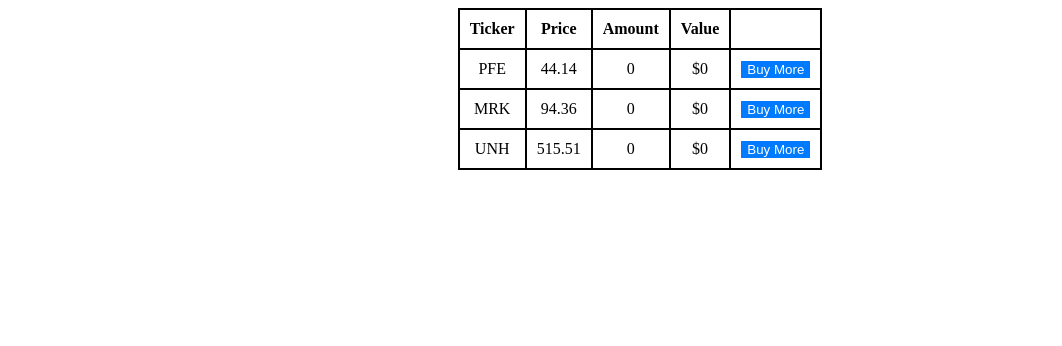
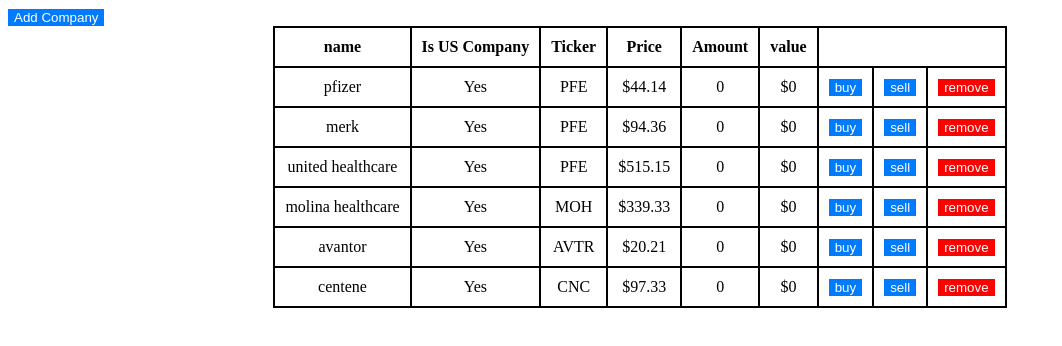
Before and after one commit to jopro275/interactive-stock, a plain HTML site: page index.html in a window 1280 px wide. Shown: the whole page, without its empty margins (0-1062 px from the left). Drawn offline with Linux system fonts and the light colour scheme.

Commit message:
added a remove and sell button

```diff
--- /dev/null
+++ b/companeis.js
@@ -0,0 +1,50 @@
+//data - is an array of objects
+let companies = [
+	{
+	name: 'pfizer',
+	isUsComapny: true,
+	ticker: 'PFE',
+	price: 44.14,
+	amount: 0,
+	value: 0
+},
+{
+	name: 'merk',
+	isUsComapny: true,
+	ticker: 'PFE',
+	price: 94.36,
+	amount: 0,
+	value: 0
+},
+{
+	name: 'united healthcare',
+	isUsComapny: true,
+	ticker: 'PFE',
+	price: 515.15,
+	amount: 0,
+	value: 0
+},
+{
+	name: 'molina healthcare',
+	isUsComapny: true,
+	ticker: 'MOH',
+	price: 339.33,
+	amount: 0,
+	value: 0
+},
+{
+	name: 'avantor',
+	isUsComapny: true,
+	ticker: 'AVTR',
+	price: 20.21,
+	amount: 0,
+	value: 0
+},
+{
+	name: 'centene',
+	isUsComapny: true,
+	ticker: 'CNC',
+	price: 97.33,
+	amount: 0,
+	value: 0
+}];
--- a/index.html
+++ b/index.html
@@ -1,52 +1,39 @@
 <!DOCTYPE html>
 <html lang="en">
+
 <head>
   <meta charset="UTF-8" />
   <meta name="viewport" content="width=device-width, initial-scale=1.0" />
   <title>Stocks</title>
-	<script src="script.js"></script>
   <link rel="stylesheet" href="style.css">
+
+  <script src="companeis.js"></script>
 </head>
+
 <body>
+  <button class="btn btn-success" onclick="showAddCompanyForm()">Add Company</button>
+  <form name="addCompanyForm" id="addCompanyForm" style="display: none;">
+    <input type="text" placeholder="Company Name" name="name"></input>
+    <input type="checkbox" name="isUsCompany" id="isUsCompany"></input>
+    <label for="isUsCompany">Is US Company</label>
+    <input type="text" name="ticker" placeholder="Ticker"></input>
+    <input type="number" placeholder="Company Price" name="price"></input>
+    <button type="button" onclick="submitForm()" id="submit_btn">Submit</button>
+  </form>
   <table>
     <thead>
       <tr>
+        <th>name</th>
+        <th>Is US Company</th>
         <th>Ticker</th>
         <th>Price</th>
         <th>Amount</th>
-          <th>Value</th>
-          <th></th>
+        <th>value</th>
       </tr>
     </thead>
-      <tbody>
-        <tr>
-          <td>PFE</td>
-          <td>44.14</td>
-          <td id="amountPfe">0</td>
-          <td id="valuePfe">$0</td>
-          <td>
-            <button onclick="buyStock(0)">Buy More</button>
-          </td>
-        </tr>
-		<tr>
-			<td>MRK</td>
-			<td>94.36</td>
-			<td id="amountMrk">0</td>
-			<td id="valueMrk">$0</td>
-			<td>
-			  <button onclick="buyStock(1)">Buy More</button>
-			</td>
-		  </tr>
-		  <tr>
-			<td>UNH</td>
-			<td>515.51</td>
-			<td id="amountUnh">0</td>
-			<td id="valueUnh">$0</td>
-			<td>
-			  <button onclick="buyStock(2)">Buy More</button>
-			</td>
-		  </tr>
-      </tbody>
+    <tbody id="table-body"></tbody>
   </table>
+  <script src="script.js"></script>
 </body>
+
 </html>
--- a/script.js
+++ b/script.js
@@ -1,45 +1,116 @@
-let companies = [
-	{
-		ticker: "PFE",
-		amount: 0,
-		price: 44.14,
-		value: 0,
-	},
-	{
-		ticker: "MRK",
-		amount: 0,
-		price: 94.36,
-		value: 0,
-	},
-	{
-		ticker: "UNH",
-		amount: 0,
-		price: 515.51,
-		value: 0,
-	},
-];
+function generateTable() {
+	let tableBodyElement = document.getElementById('table-body');
+	tableBodyElement.innerHTML = null;
 
-let stockAmount;
+	for (let i = 0; i < companies.length; i++) {
+		var company = companies[i];
+		var trElement = document.createElement('tr');
 
-function generateTable() {
-    document.getElementById('amountPfe').innerHTML = companies[0].amount;
-	document.getElementById('amountMrk').innerHTML = companies[1].amount;
-    document.getElementById('amountUnh').innerHTML = companies[2].amount;
+		createAndAppendTd(trElement, company.name);
+		createAndAppendTd(trElement, company.isUsComapny ? 'Yes' : 'No');
+		createAndAppendTd(trElement, company.ticker.toUpperCase());
+		createAndAppendTd(trElement, `$${company.price}`);
+		createAndAppendTd(trElement, company.amount);
+		createAndAppendTd(trElement, `$${company.value}`);
 
-	document.getElementById('valuePfe').innerHTML = `$${companies[0].price * companies[0].amount}`;
-    document.getElementById('valueMrk').innerHTML = `$${companies[1].price * companies[1].amount}`;
-    document.getElementById('valueUnh').innerHTML = `$${companies[2].price * companies[2].amount}`;
+		createAndAppendBtn(trElement, 'buy');
+		btn.addEventListener('click', function () {
+			buyStock(i);
+		});
+
+		createAndAppendBtn(trElement, 'sell', );
+		btn.addEventListener('click', function () {
+			sellStock(i);
+		});
+
+		createAndAppendBtn(trElement, 'remove', 'remove_btn');
+		btn.addEventListener('click', function () {
+			removeStock(i);
+		});
+
+		tableBodyElement.append(trElement);
+	}
+
+}
+
+function createAndAppendTd(trElement, innerText) {
+	let tdElement = document.createElement('td');
+	tdElement.innerText = innerText;
+	trElement.append(tdElement);
+}
+
+
+function createAndAppendBtn(trElement, innerText, className) {
+	btnTd = document.createElement('td');
+	btn = document.createElement('button');
+	btnTd.append(btn);
+	innerText = btn.innerText = innerText;
+	className = btn.classList.add(className);
+	trElement.append(btnTd);
 }
 
 function buyStock(index) {
-	stockAmount = prompt(`how much of ${companies[index].ticker} would you like to buy?`);
-    stockAmount = Number(stockAmount);
-	if(isNaN(stockAmount)){
-		alert('wrong input');
-		throw 'wrong input';
+	// Handle the button click
+	let amount = Number(
+		prompt(
+			`How many ${companies[index].name} stocks would you like to buy?`
+		)
+	);
+	if (isNaN(amount)) {
+		alert("Invalid amount. Please enter a valid amount.");
+	} else {
+		companies[index].amount += amount;
+		companies[index].value = companies[index].amount * companies[index].price;
+		generateTable();
 	}
-	alert(`your total is $${stockAmount * companies[index].price}`);
-    companies[index].amount += stockAmount;
+}
+
+function sellStock(index) {
+	if( companies[index].amount <= 0){
+		alert('you dont have stock to sell');
+		throw 'invalid'
+	}
+	let amount = Number(
+		prompt(
+			`How many ${companies[index].name} stocks would you like to sell?`
+		)
+	);
+	if (isNaN(amount)) {
+		alert("Invalid amount. Please enter a valid amount.");
+		throw 'invalid'
+	}else{
+		companies[index].amount -= amount;
+		companies[index].value = companies[index].amount * companies[index].price;
+		generateTable();
+	}
+}
+
+function removeStock(index) {
+	companies.splice(index, 1);
+	console.log(companies.length);
 	generateTable();
+}
 
+function showAddCompanyForm() {
+	document.getElementById('addCompanyForm').style.display = 'block';
 }
+
+let formElement;
+function submitForm() {
+	formElement = document.getElementById('addCompanyForm');
+	let fd = new FormData(formElement);
+	let company = {};
+	company.name = fd.get('name');
+	company.isUsComapny = fd.get('isUsCompany') == 'on';
+	company.ticker = fd.get(`ticker`);
+	company.price = fd.get('price');
+	company.amount = 0;
+	company.value = 0;
+	companies.push(company);
+	generateTable();
+	formElement.reset();
+}
+
+let btnTd;
+let btn;
+generateTable();
--- a/style.css
+++ b/style.css
@@ -18,3 +18,9 @@
   background-color: #007bff;
   border: none;
 }
+
+.remove_btn{
+  color: white;
+  background-color: red;
+  border: none;
+}
```
Lines whose indentation alone changed are shown as unchanged.
